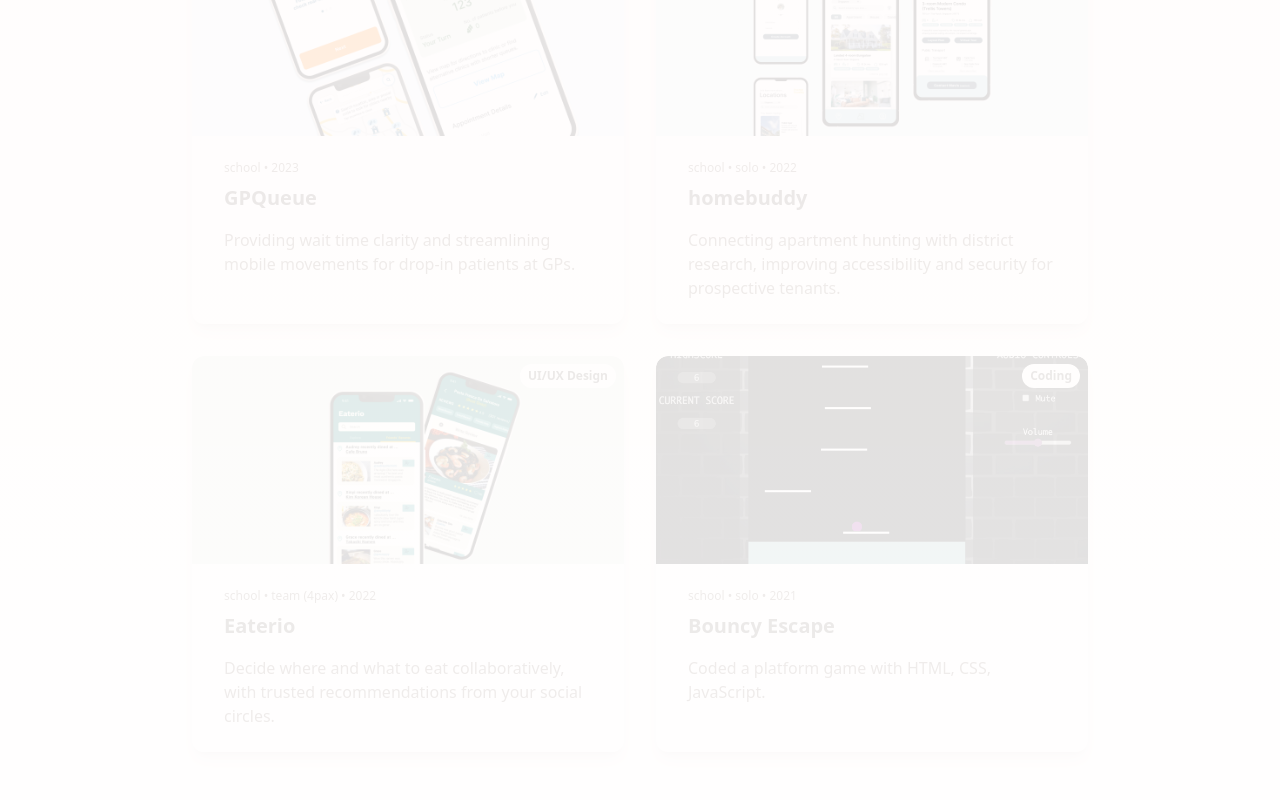
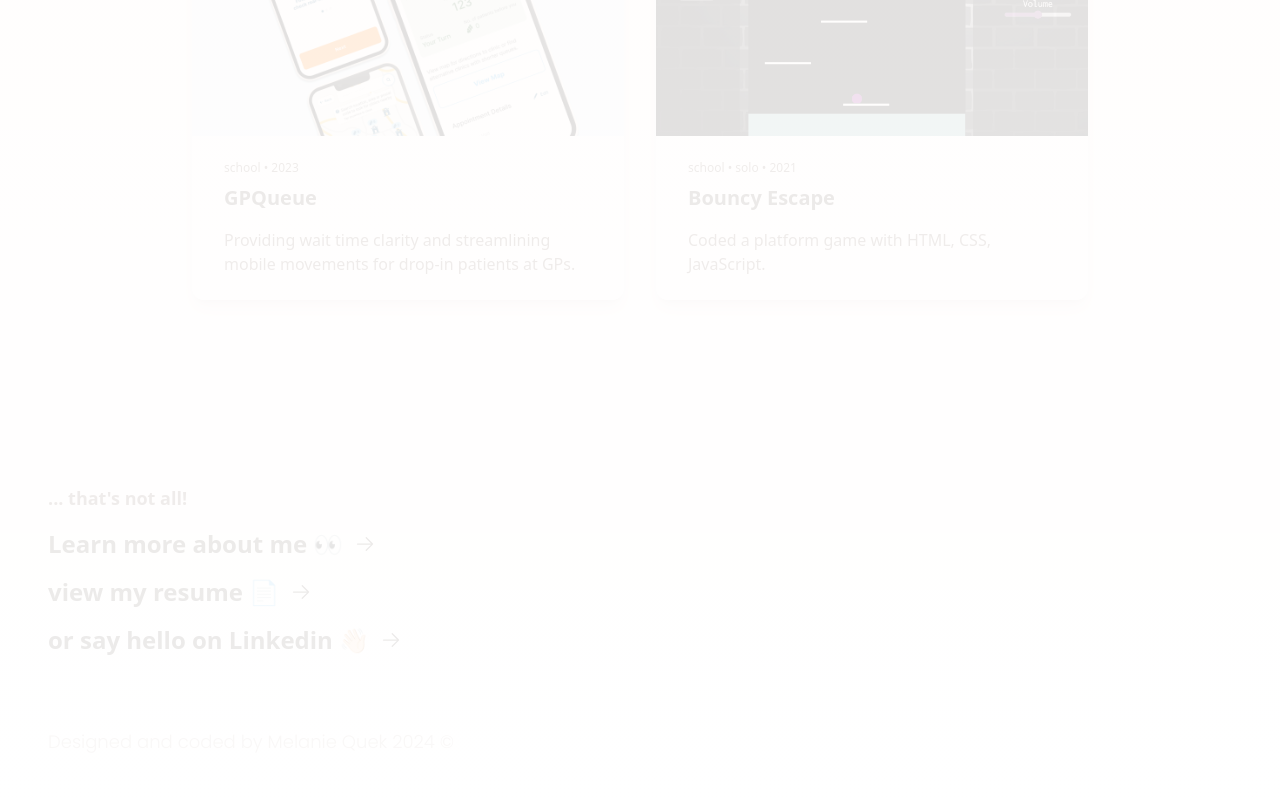
Before and after one commit to melqyn/design, a Next.js app: page / in a window 1280 px wide. Shown: the part 1480-2280 px from the top of the page. Built offline with nearby package versions, Linux system fonts and the light colour scheme.

Commit message:
remove homebuddy and eaterio

```diff
--- a/src/app/components/ProjectSection.jsx
+++ b/src/app/components/ProjectSection.jsx
@@ -26,27 +26,27 @@ const projectsData = [
     label2:"Mobile Interaction Design"
   },
 
-  {
-    id: 4,
-    title: "homebuddy",
-    projectinfo: "school • solo • 2022",
-    description:
-      "Connecting apartment hunting with district research, improving accessibility and security for prospective tenants.",
-    image: "/images/projects/cover2.png",
-    url: "https://bootcamp.uxdesign.cc/homebuddy-an-apartment-hunting-mobile-app-ux-case-study-1a3b06bb1bdf",
-    label:"UI/UX Design"
-  },
+  // {
+  //   id: 4,
+  //   title: "homebuddy",
+  //   projectinfo: "school • solo • 2022",
+  //   description:
+  //     "Connecting apartment hunting with district research, improving accessibility and security for prospective tenants.",
+  //   image: "/images/projects/cover2.png",
+  //   url: "https://bootcamp.uxdesign.cc/homebuddy-an-apartment-hunting-mobile-app-ux-case-study-1a3b06bb1bdf",
+  //   label:"UI/UX Design"
+  // },
 
-  {
-    id: 3,
-    title: "Eaterio",
-    projectinfo: "school • team (4pax) • 2022",
-    description:
-      "Decide where and what to eat collaboratively, with trusted recommendations from your social circles.",
-    image: "/images/projects/cover3.png",
-    url: "https://uxfol.io/p/98661551/030f3a8d",
-    label:"UI/UX Design"
-  },
+  // {
+  //   id: 3,
+  //   title: "Eaterio",
+  //   projectinfo: "school • team (4pax) • 2022",
+  //   description:
+  //     "Decide where and what to eat collaboratively, with trusted recommendations from your social circles.",
+  //   image: "/images/projects/cover3.png",
+  //   url: "https://uxfol.io/p/98661551/030f3a8d",
+  //   label:"UI/UX Design"
+  // },
 
   // {
   //   id: 2,
```
